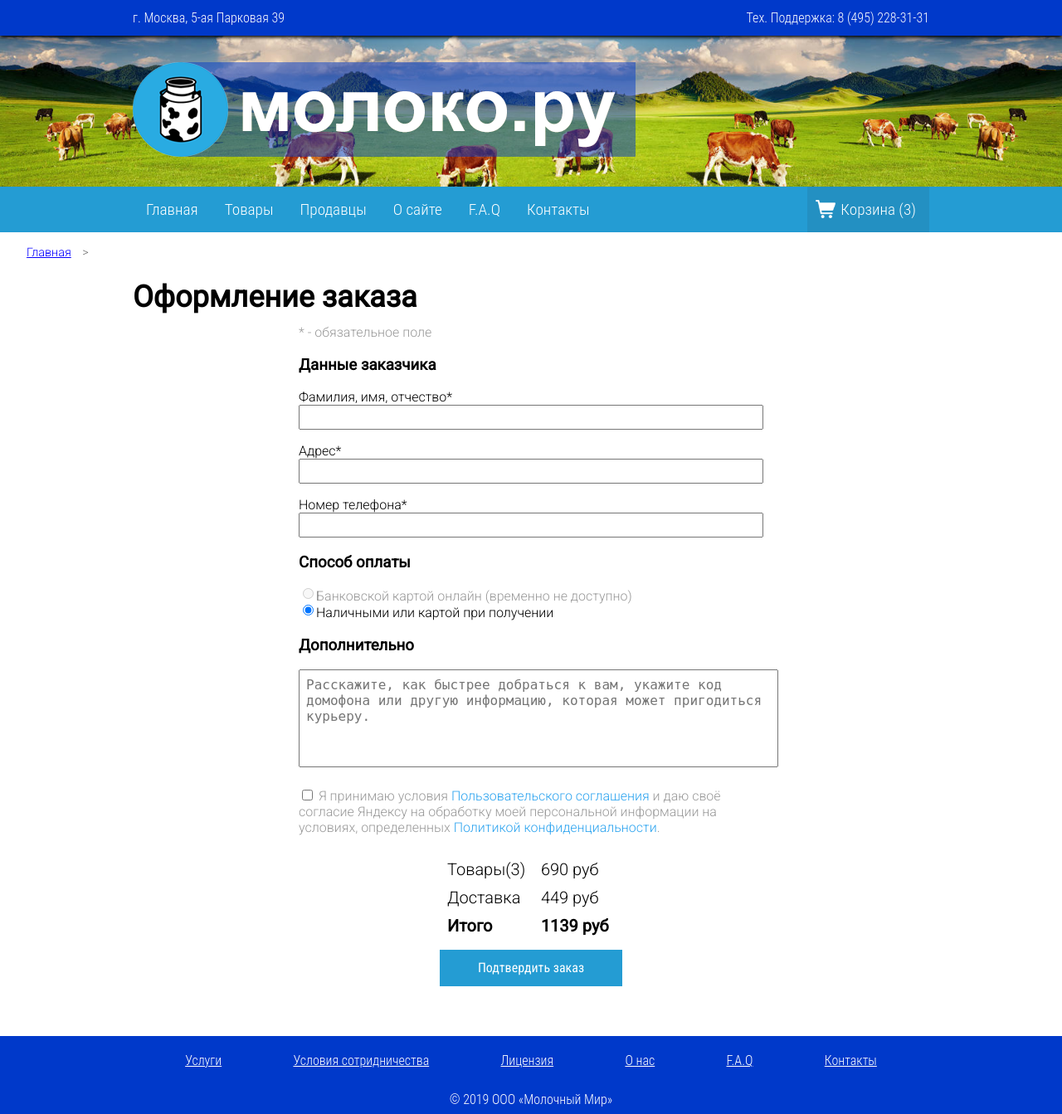
After one commit to megas781/moloko.ru, a PHP site: page /cart/order/index.php in a window 1280 px wide. The commit adds this page. Shown: the whole page at 83% size. Run offline with PHP 8.4, Linux system fonts and the light colour scheme; data that the repository does not hold is empty.

Commit message:
basic order form interface implemented

```diff
--- /dev/null
+++ b/cart/order/index.php
@@ -0,0 +1,70 @@
+<?php
+require_once '../../App.php';
+
+$metainfo = [
+    'style_path' => HTTP_ROOT . 'cart/order/order.css',
+    'page_id' => 'cart',
+    'page_title' => 'Оформление заказа'
+];
+
+$APP->includeHeaderWithParams($metainfo);
+
+?>
+
+<form action="" class="order-form">
+
+    <div style="color: #999999">* - обязательное поле</div>
+
+    <h3>Данные заказчика</h3>
+
+    <div class="text-input">
+        <label for="fio">Фамилия, имя, отчество*</label>
+        <input class="textbox" type="text" id="fio">
+    </div>
+
+    <div class="text-input">
+        <label for="address">Адрес*</label>
+        <input class="textbox" type="text" id="address">
+    </div>
+
+    <div class="text-input">
+        <label for="phone-number">Номер телефона*</label>
+        <input class="textbox" type="text" id="phone-number">
+    </div>
+
+    <h3>Способ оплаты</h3>
+    <div><input type="radio" name="payment-method" value="bankcard" id="bankcard" disabled style="vertical-align: center"><label for="bankcard" style="color: #999999">Банковской
+            картой онлайн (временно не доступно)</label></div>
+    <div><input type="radio" name="payment-method" value="cash" id="cash" checked><label for="cash">Наличными или
+            картой при получении</label></div>
+
+    <h3>Дополнительно</h3>
+    <textarea class="order-comment" name="order-comment" id="order-comment" placeholder="Расскажите, как быстрее добраться к вам, укажите код домофона или другую информацию, которая может пригодиться курьеру. "></textarea>
+
+    <label id="privacy-agreement" for="privacy-agreement-checkbox"><input type="checkbox" id="privacy-agreement-checkbox" value="checked"> Я принимаю условия
+        <a href="#" target="_blank">Пользовательского соглашения</a> и даю своё согласие Яндексу на обработку моей персональной информации на условиях, определенных
+        <a href="#" target="_blank">Политикой конфиденциальности</a>.</label>
+
+    <div class="summary">
+        <table class="summary-table" cellspacing="8">
+
+            <tr>
+                <td>Товары(3)</td>
+                <td>690 руб</td>
+            </tr>
+            <tr>
+                <td>Доставка</td>
+                <td>449 руб</td>
+            </tr>
+            <tr style="font-weight: bold">
+                <td>Итого</td>
+                <td>1139 руб</td>
+            </tr>
+
+        </table>
+
+        <input type="submit" class="blue-button" value="Подтвердить заказ">
+    </div>
+</form>
+
+<?php $APP->includeFooterWithParams(); ?>
--- /dev/null
+++ b/cart/order/order.css
@@ -0,0 +1,44 @@
+.order-form {
+    margin: 0 auto;
+    width: 560px;
+}
+.text-input {
+    display: flex;
+    flex-direction: column;
+    align-items: stretch;
+    margin-bottom: 16px;
+}
+
+
+#privacy-agreement {
+    display: block;
+    margin-top: 20px;
+    margin-bottom: 20px;
+    color: #999999;
+}
+#privacy-agreement > a {
+    text-decoration: none;
+    color: #2ba3ef;
+}
+
+
+.order-comment {
+    width: 100%;
+    height: 100px;
+    padding: 8px;
+    font-size: 16px;
+}
+
+
+.summary {
+    margin: 0 auto;
+    margin-top: 8px;
+    width: 220px;
+    display: flex;
+    flex-direction: column;
+    align-items: stretch;
+}
+.summary-table {
+    margin-bottom: 8px;
+    font-size: 20px;
+}
--- a/master/base.css
+++ b/master/base.css
@@ -22,6 +22,29 @@ body {
 }
 h1, h2, h3, h4, h5, h6 {
     /*font-family: Roboto;*/
+}
+
+label {
+    user-select: none;
+}
+
+input {
+    font-size: 16px;
+}
+
+input[type=radio] {
+    position: relative;
+    bottom: 2px;
+}
+input[type=text] {
+    padding: 4px 4px;
+}
+
+textarea {
+    padding: 8px;
+    font-size: 16px;
+    font-weight: 300;
+    resize: none;
 }
 
 .stepper {
@@ -58,6 +81,7 @@ h1, h2, h3, h4, h5, h6 {
     cursor: pointer;
     text-decoration: none;
     text-align: center;
+    border: none;
 }
 .blue-button:hover {
     background-color: #2390c2;
```
